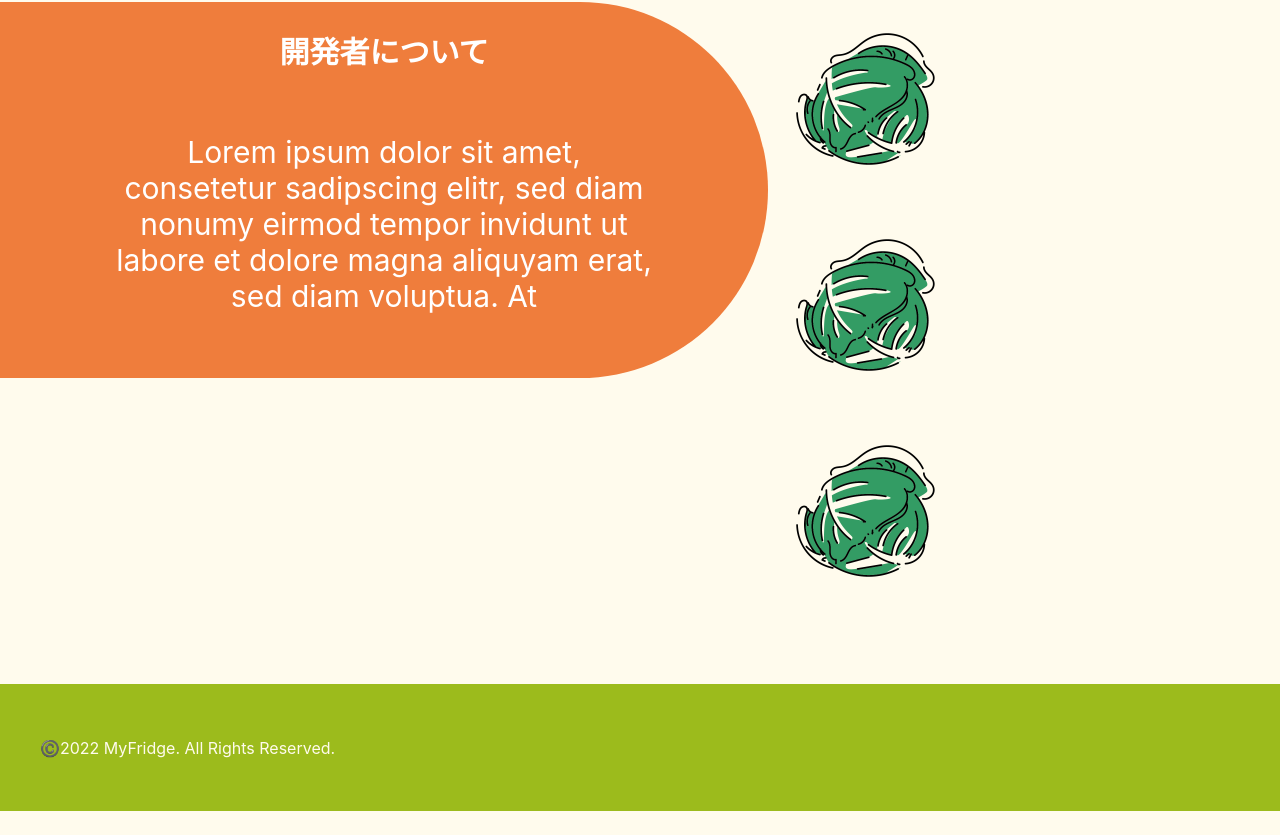
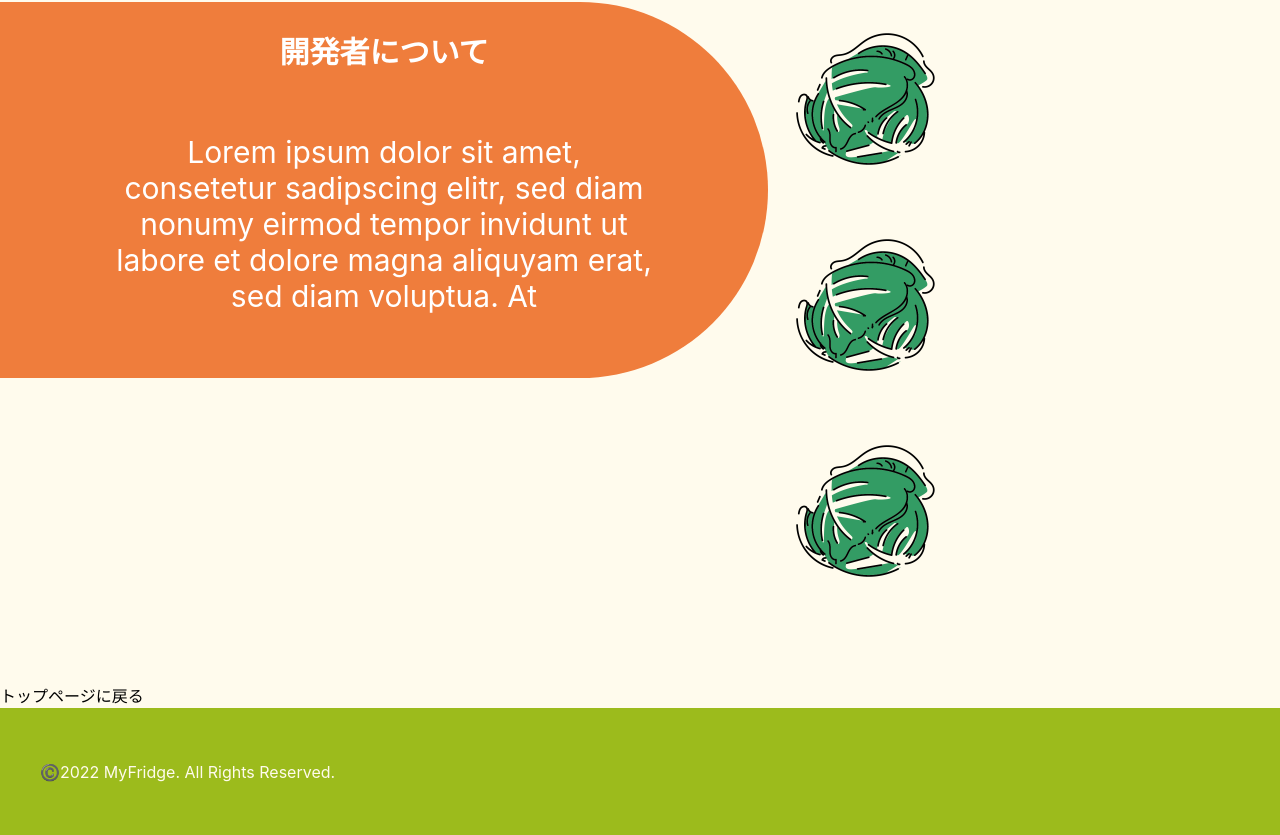
Before and after one commit to masaokaka/my-fridge-landingPage, a Next.js app in the folder src/: page /about in a window 1280 px wide. Shown: the part 2726-3561 px from the top of the page. Before the commit the page ends 3537 px from the top, so only its background shows below. Built offline with nearby package versions, Linux system fonts and the light colour scheme.

Commit message:
update トップページに戻るリンクの作成

```diff
--- a/src/pages/about/index.tsx
+++ b/src/pages/about/index.tsx
@@ -1,6 +1,7 @@
 import type { NextPage } from 'next';
 import Head from 'next/head';
 import Image from 'next/image';
+import Link from 'next/link';
 
 const About: NextPage = () => (
   <>
@@ -194,6 +195,10 @@ const About: NextPage = () => (
           </div>
         </div>
       </div>
+
+      <Link href='/'>
+        <p>トップページに戻る</p>
+      </Link>
     </main>
   </>
 );
```
